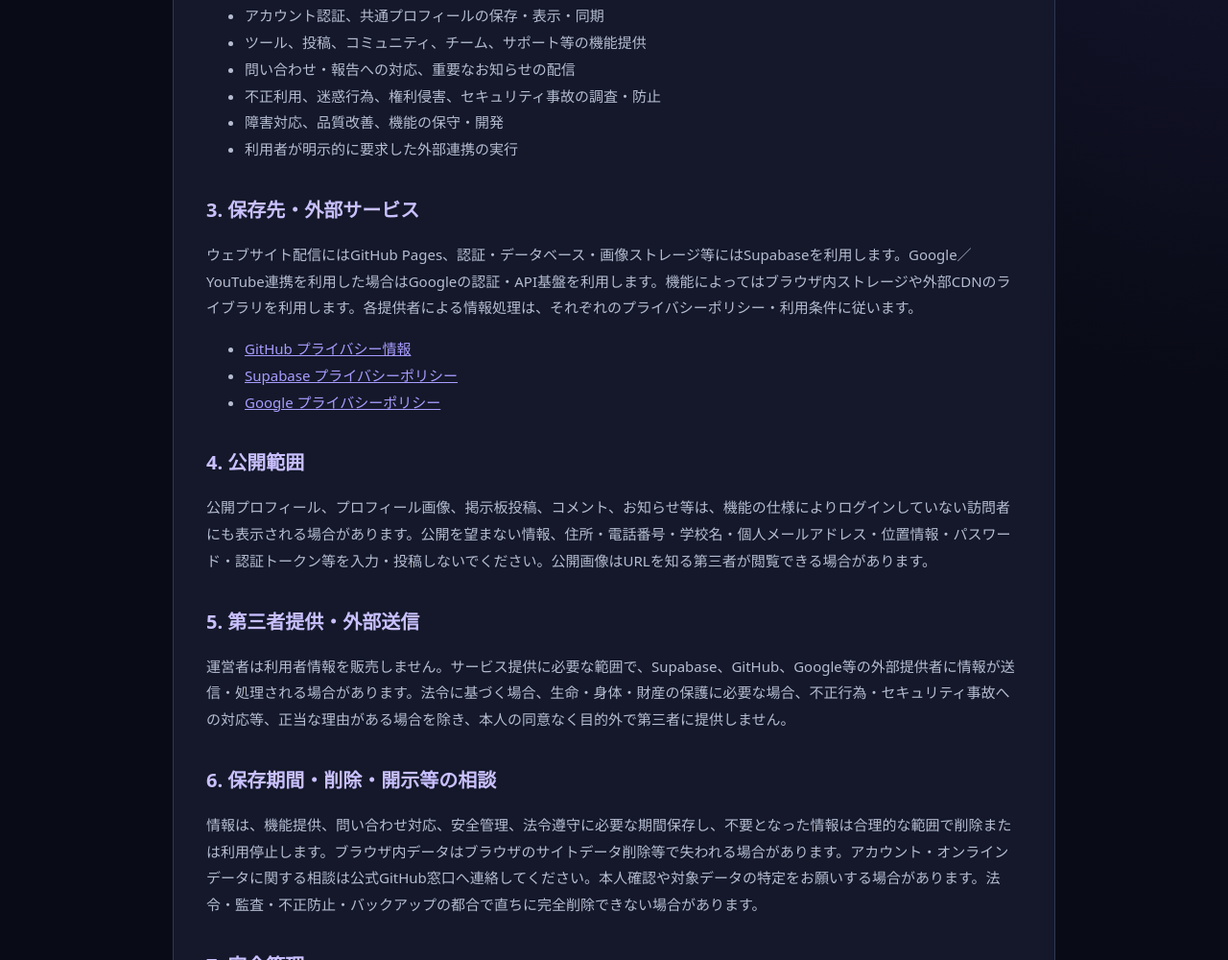
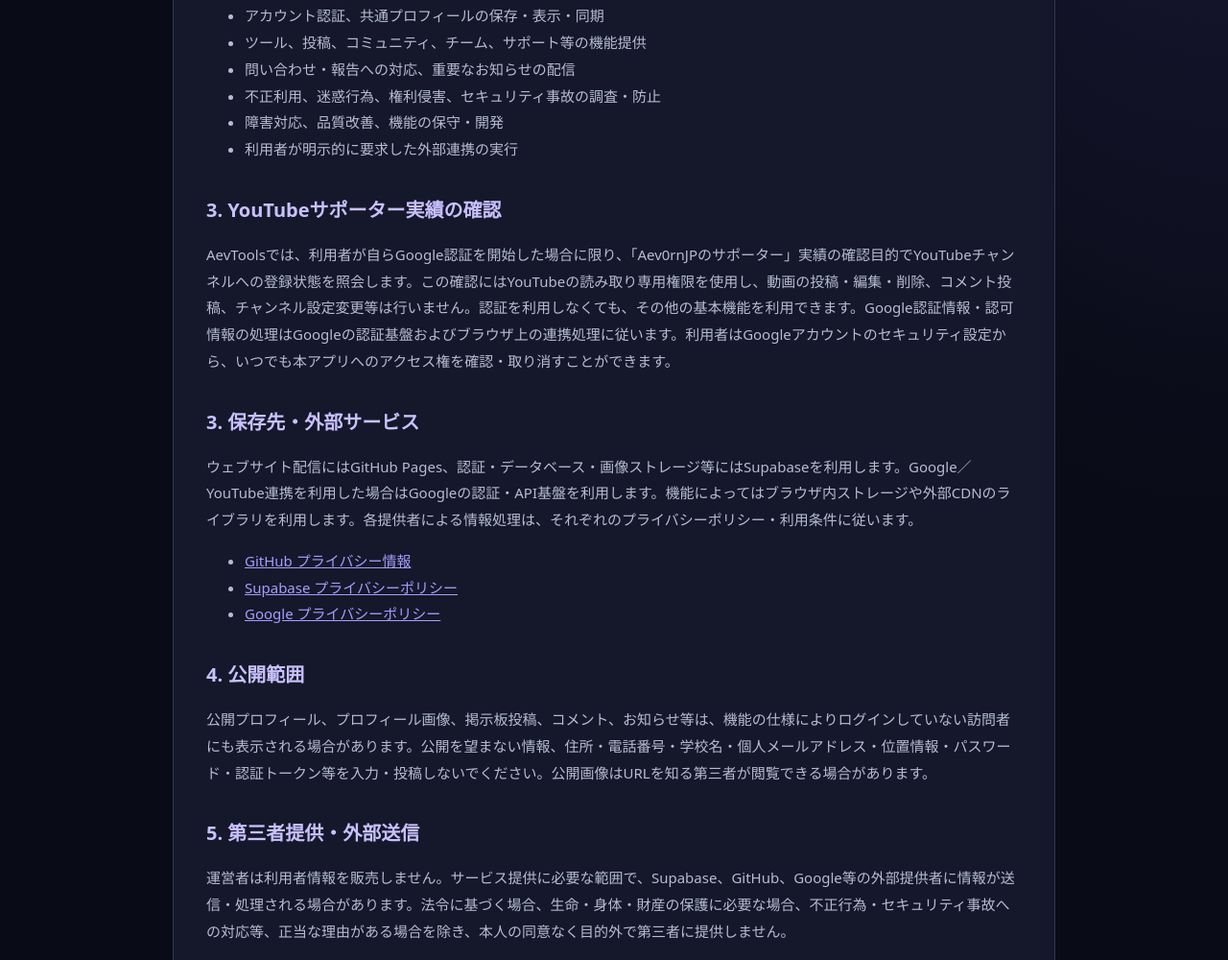
Before and after one commit to mylifereading6666-oss/AevTools, a plain HTML site: page privacy-policy.html in a window 1280 px wide. Shown: the part 837-1837 px from the top of the page at 96% size. Drawn offline with Linux system fonts and the light colour scheme.

Commit message:
Clarify optional YouTube read-only verification in privacy policy

```diff
--- a/privacy-policy.html
+++ b/privacy-policy.html
@@ -14,6 +14,7 @@
 <li><b>技術・診断情報：</b>ブラウザ、端末、アクセス、エラー、セキュリティ・診断に関する情報。GitHub PagesやSupabase等の提供者がサービス提供上必要な範囲で処理する場合があります。</li>
 <li><b>外部認証情報：</b>Google／YouTube連携を利用者が明示的に開始した場合、認証と要求されたAPI機能の実行に必要な情報。</li></ul>
 <h2>2. 利用目的</h2><ul><li>アカウント認証、共通プロフィールの保存・表示・同期</li><li>ツール、投稿、コミュニティ、チーム、サポート等の機能提供</li><li>問い合わせ・報告への対応、重要なお知らせの配信</li><li>不正利用、迷惑行為、権利侵害、セキュリティ事故の調査・防止</li><li>障害対応、品質改善、機能の保守・開発</li><li>利用者が明示的に要求した外部連携の実行</li></ul>
+<h2>3. YouTubeサポーター実績の確認</h2><p>AevToolsでは、利用者が自らGoogle認証を開始した場合に限り、「Aev0rnJPのサポーター」実績の確認目的でYouTubeチャンネルへの登録状態を照会します。この確認にはYouTubeの読み取り専用権限を使用し、動画の投稿・編集・削除、コメント投稿、チャンネル設定変更等は行いません。認証を利用しなくても、その他の基本機能を利用できます。Google認証情報・認可情報の処理はGoogleの認証基盤およびブラウザ上の連携処理に従います。利用者はGoogleアカウントのセキュリティ設定から、いつでも本アプリへのアクセス権を確認・取り消すことができます。</p>
 <h2>3. 保存先・外部サービス</h2><p>ウェブサイト配信にはGitHub Pages、認証・データベース・画像ストレージ等にはSupabaseを利用します。Google／YouTube連携を利用した場合はGoogleの認証・API基盤を利用します。機能によってはブラウザ内ストレージや外部CDNのライブラリを利用します。各提供者による情報処理は、それぞれのプライバシーポリシー・利用条件に従います。</p>
 <ul><li><a href="https://github.com/site/privacy">GitHub プライバシー情報</a></li><li><a href="https://supabase.com/privacy">Supabase プライバシーポリシー</a></li><li><a href="https://policies.google.com/privacy">Google プライバシーポリシー</a></li></ul>
 <h2>4. 公開範囲</h2><p>公開プロフィール、プロフィール画像、掲示板投稿、コメント、お知らせ等は、機能の仕様によりログインしていない訪問者にも表示される場合があります。公開を望まない情報、住所・電話番号・学校名・個人メールアドレス・位置情報・パスワード・認証トークン等を入力・投稿しないでください。公開画像はURLを知る第三者が閲覧できる場合があります。</p>
```
